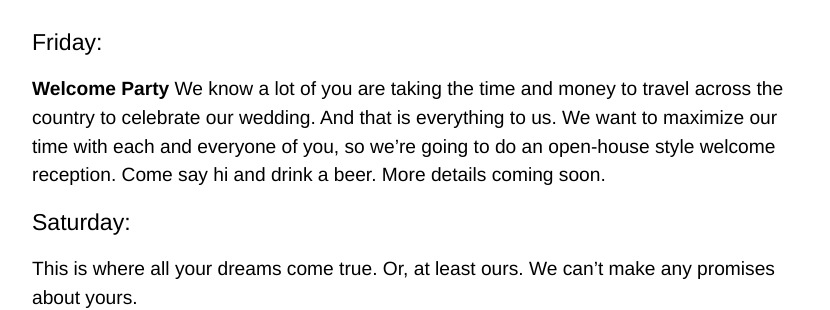
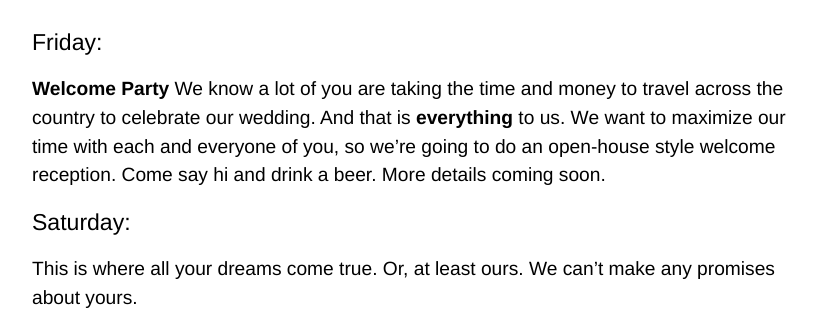
Before and after one commit to nkadlac/alieplusnate.com, a Jekyll site: the page built from schedule.md, in a window 1280 px wide. Shown: the part 272-582 px from the top of the page, without its empty margins (224-1054 px from the left). Built offline with Jekyll 4.4.1, drawn with Linux system fonts in a browser that asks for light colours; some web fonts are replaced.

```diff
--- a/schedule.md
+++ b/schedule.md
@@ -8,7 +8,7 @@ layout: page
 ## Friday:
 
 **Welcome Party**
-We know a lot of you are taking the time and money to travel across the country to celebrate our wedding. And that is everything to us. We want to maximize our time with each and everyone of you, so we're going to do an open-house style welcome reception. Come say hi and drink a beer. More details coming soon.
+We know a lot of you are taking the time and money to travel across the country to celebrate our wedding. And that is **everything** to us. We want to maximize our time with each and everyone of you, so we're going to do an open-house style welcome reception. Come say hi and drink a beer. More details coming soon.
 
 ## Saturday:
 
```
